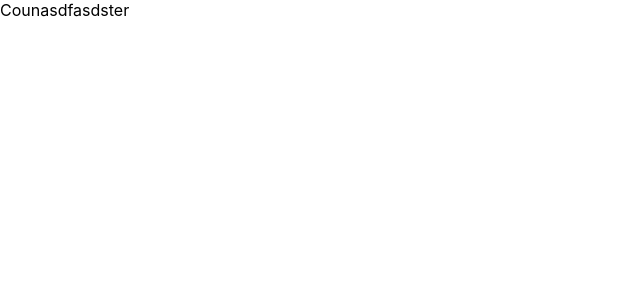
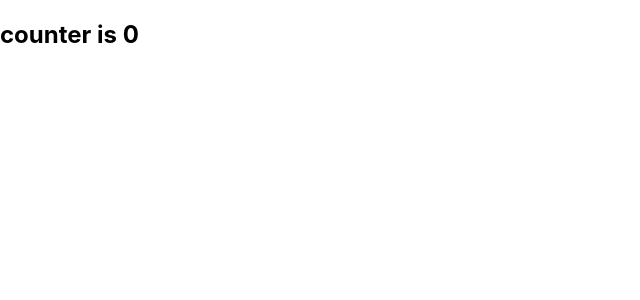
Before and after one commit to amincxo/tamrinReduxtoolkit, a React (Create React App) app: page / in a window 1280 px wide. Shown: the top 300 px of the page, without its empty margins (0-640 px from the left). Built offline with nearby package versions, Linux system fonts and the light colour scheme.

Commit message:
use selector

```diff
--- a/src/components/Counter.js
+++ b/src/components/Counter.js
@@ -1,7 +1,11 @@
 import React from 'react'
+import { useSelector } from 'react-redux'
 
 export default function Counter() {
-  return (
-    <div>Counasdfasdster</div>
+    const conter = useSelector(store => store.counter.counterValue)
+    return (
+    <div>
+        <h2>counter is {conter}</h2>
+    </div>
   )
 }
```
